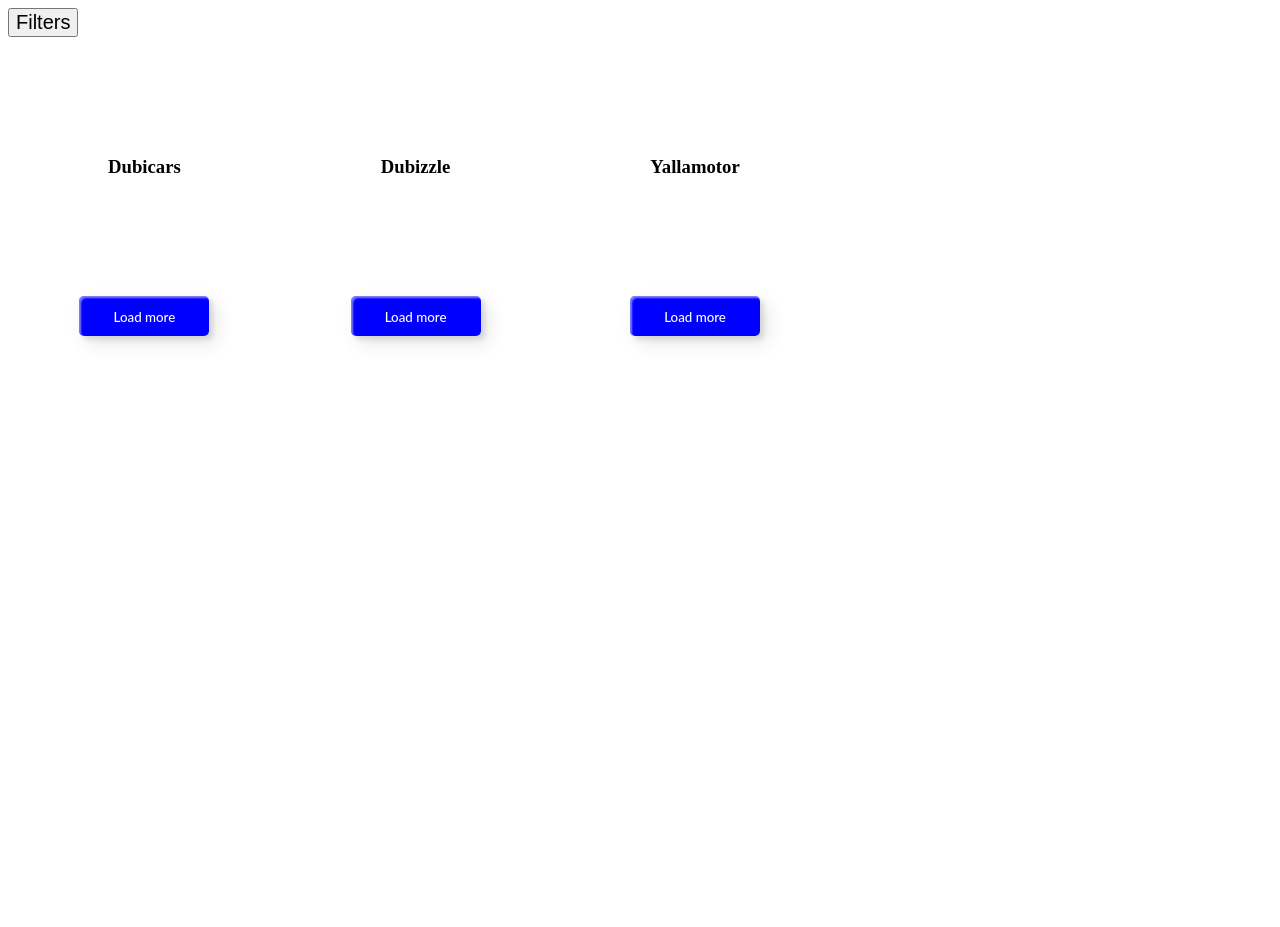
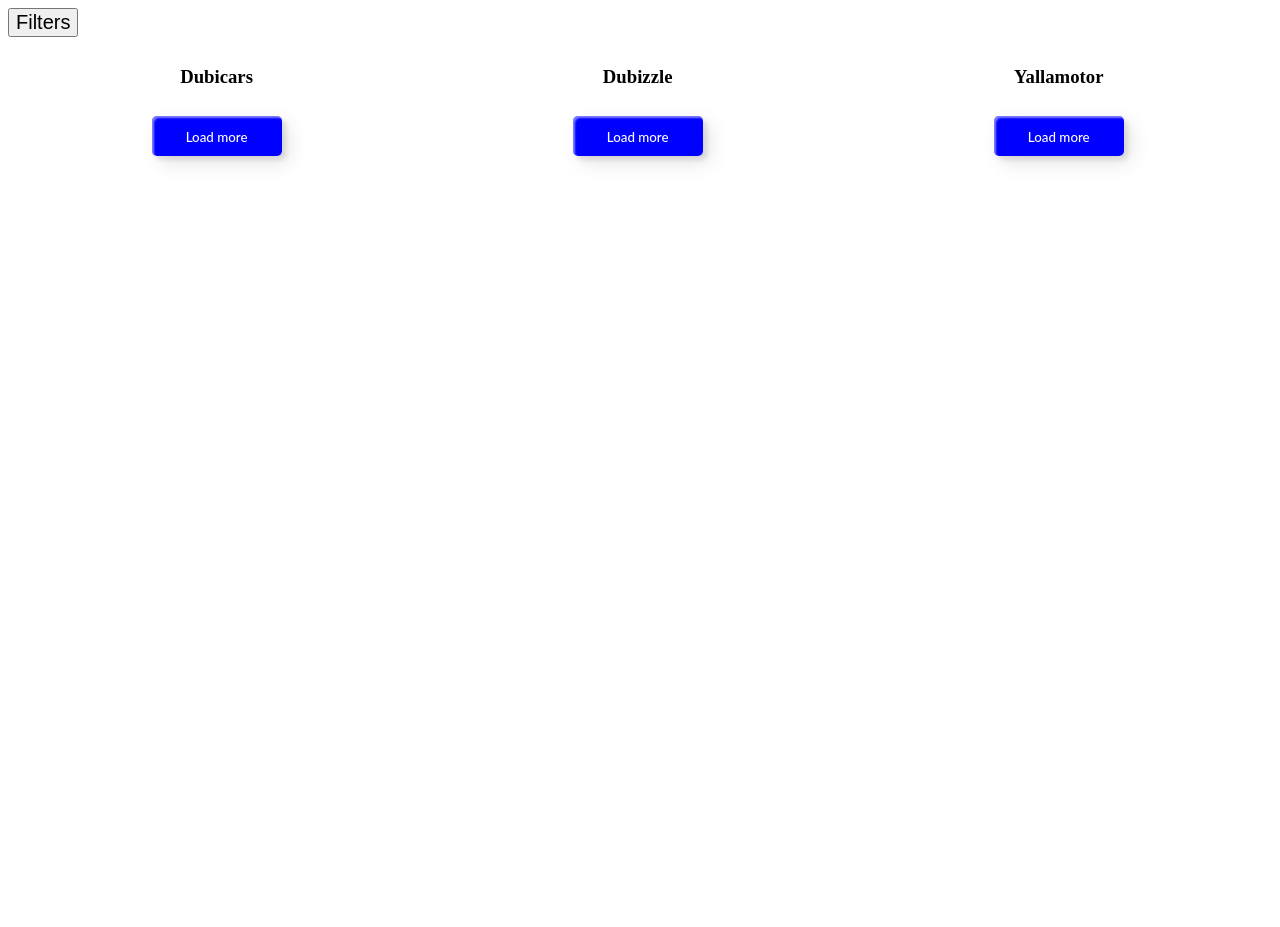
Before and after one commit to YehorObidniak/cars_eugene, a Django app: page / in a window 1280 px wide. After the commit the page ends 164 px from the top, so only its background shows below. Run offline with Django 4.2, Linux system fonts and the light colour scheme; data that the repository does not hold is empty.

Commit message:
Updated index: dynamic screen

```diff
--- a/main/templates/main/index.html
+++ b/main/templates/main/index.html
@@ -22,19 +22,24 @@ body{
 }
 
 .cl{
+  display: inline-block;
   overflow-y: scroll;
-  height: 890px;
+  width: 33%;
+  height: 95vh;
+  text-align:center;
 }
 
 .filters-form-dubicars, .filters-form-dubizzle, .filters-form-yallamotor{
+  width:32%;
   display: inline-block;
   margin-right: 10px;
 }
 
 .column {
+  width: 100%;
   float: left;
-  padding: 100px;
-  align-items: center;
+  padding: 10px;
+  text-align:center;
 }
 
 .btn_dubicars {
@@ -44,7 +49,8 @@ body{
 }
 
 .cardDb, .cardDz, .cardYl{
-  width: 400px;
+  position:relative;
+  width: 100%;
   border-width: 2px;
   border-color: blue;
   border-radius: 8px;
@@ -137,9 +143,9 @@ background: linear-gradient(0deg, blue 0%, blue 100%);
   </div>
 
   <div class="row">
-    <div style="float: left; text-align: center;" class="cl" id="db">
+    <div class="cl" id="db">
         <div class="column" id="dubicars">
-          <h3 style="text-align: center; position: relative;">Dubicars</h3>
+          <h3 style="top:0; text-align: center; position: sticky; z-index:9; background-color: #ffffff;">Dubicars</h3>
               {%for car in dubicarsFilterQs%}
                   <div class="cardDb">
                       <img src={{car.photo}} class="card-img-top" style="width: 100%; height: 100%;">
@@ -158,11 +164,11 @@ background: linear-gradient(0deg, blue 0%, blue 100%);
         </div>
       </div>
     <!-- {{total_obj_dubicars|json_script:"json-total-dubicars"}} -->
-    <div style="float: left; text-align: center;" class="cl" id="dz">
+    <div class="cl" id="dz">
       <div class="column" id="dubizzle">
-        <h3 style="text-align: center; position: relative;">Dubizzle</h3>
+        <h3 style="top:0; text-align: center; position: sticky; z-index:9; background-color: #ffffff;">Dubizzle</h3>
             {%for car in dubizzleFilterQs%}
-                <div class="cardDz" style="width: 400px;">
+                <div class="cardDz">
                     <img src={{car.photo}} class="card-img-top" style="width: 90%; height: 80%; padding-top: 6px;">
                     <div class="card-body">
                         <h5 class="card-title"><a href={{car.url}}>{{car.make}} {{car.model}}<a></h5>
@@ -170,6 +176,7 @@ background: linear-gradient(0deg, blue 0%, blue 100%);
                         <p class="card-text">price: {{car.price}}</p>
                         <p class="card-text">mileage: {{car.kilometers}}</p>
                         <p class="card-text">location: {{car.location}}</p>
+                        <p class="card-text">region specifications: {{car.reg_specs}}</p>
                         <p class="card-text">posted: {{car.posted}}</p>
                         <p class="card-text">active listings count: {{car.active_listings_count}}</p>
                     </div>
@@ -181,11 +188,11 @@ background: linear-gradient(0deg, blue 0%, blue 100%);
       </div>
     </div>
     <!-- {{total_obj_dubicars|json_script:"json-total-dubicars"}} -->
-    <div style="float: left; text-align: center;" class="cl" id="yl">
+    <div class="cl" id="yl">
       <div class="column" id="yallamotor">
-        <h3 style="text-align: center; position: relative;">Yallamotor</h3>
+        <h3 style="top:0; text-align: center; position: sticky; z-index:9; background-color: #ffffff;">Yallamotor</h3>
             {%for car in yallamotorFilterQs%}
-                <div class="cardYl" style="width: 400px;">
+                <div class="cardYl">
                     <img src={{car.photo}} class="card-img-top" style="width: 90%; height: 80%; padding-top: 6px;">
                     <div class="card-body">
                         <h5 class="card-title"><a href={{car.url}}>{{car.brand}} {{car.model}}<a></h5>
@@ -264,7 +271,7 @@ background: linear-gradient(0deg, blue 0%, blue 100%);
         const data = response.dubizzle
 
         data.map(car =>{
-          container.innerHTML += `<div class="cardDz" style="width: 400px;">
+          container.innerHTML += `<div class="cardDz">
                 <img src=${car.photo} class="card-img-top" style="width: 90%; height: 80%; padding-top: 6px;">
                 <div class="card-body">
                     <h5 class="card-title"><a href=${car.url}>${car.make} ${car.model}<a></h5>
@@ -272,6 +279,7 @@ background: linear-gradient(0deg, blue 0%, blue 100%);
                     <p class="card-text">price: ${car.price}</p>
                     <p class="card-text">mileage: ${car.kilometers}</p>
                     <p class="card-text">location: ${car.location}</p>
+                    <p class="card-text">region specifications: ${car.reg_specs}</p>
                     <p class="card-text">posted: ${car.posted}</p>
                     <p class="card-text">active listings count: ${car.active_listings_count}</p>
                 </div>
@@ -302,7 +310,7 @@ background: linear-gradient(0deg, blue 0%, blue 100%);
         const data = response.yallamotor
 
         data.map(car =>{
-          container.innerHTML += `<div class="cardYl" style="width: 400px;">
+          container.innerHTML += `<div class="cardYl">
                 <img src=${car.photo} class="card-img-top" style="width: 90%; height: 80%; padding-top: 6px;">
                 <div class="card-body">
                     <h5 class="card-title"><a href=${car.url}>${car.brand} ${car.model}<a></h5>
--- a/main/views.py
+++ b/main/views.py
@@ -1,15 +1,10 @@
 from django.shortcuts import render
 from django.http import JsonResponse
-from utils import add_to_database_dubicars, add_to_database_dubizzle, add_to_database_yallamotor
 from utils import DubicarsCar, DubizzleCar, YallamotorCar
 from .filters import DubicarsCarFilter, DubizzleCarFilter, YallamotorCarFilter
 
 # Create your views here.
 def index(request):
-    # dubicars = DubicarsCar.objects.all()
-    # dubizzle = DubizzleCar.objects.all()
-    # yalamotor = YallamotorCar.objects.all()
-
     dubicarsFilter = DubicarsCarFilter(request.GET, queryset=DubicarsCar.objects.all(), prefix='dubicars')
     dubizzleFilter = DubizzleCarFilter(request.GET, queryset=DubizzleCar.objects.all(), prefix='dubizzle')
     yallamotorFilter = YallamotorCarFilter(request.GET, queryset=YallamotorCar.objects.all(), prefix='yallamotor')
--- a/requirements.txt
+++ b/requirements.txt
@@ -1,5 +1,4 @@
 asgiref==3.6.0
-backports.zoneinfo==0.2.1
 Django==4.1.7
 django-filter==22.1
 mysql-connector-python==8.0.32
```
